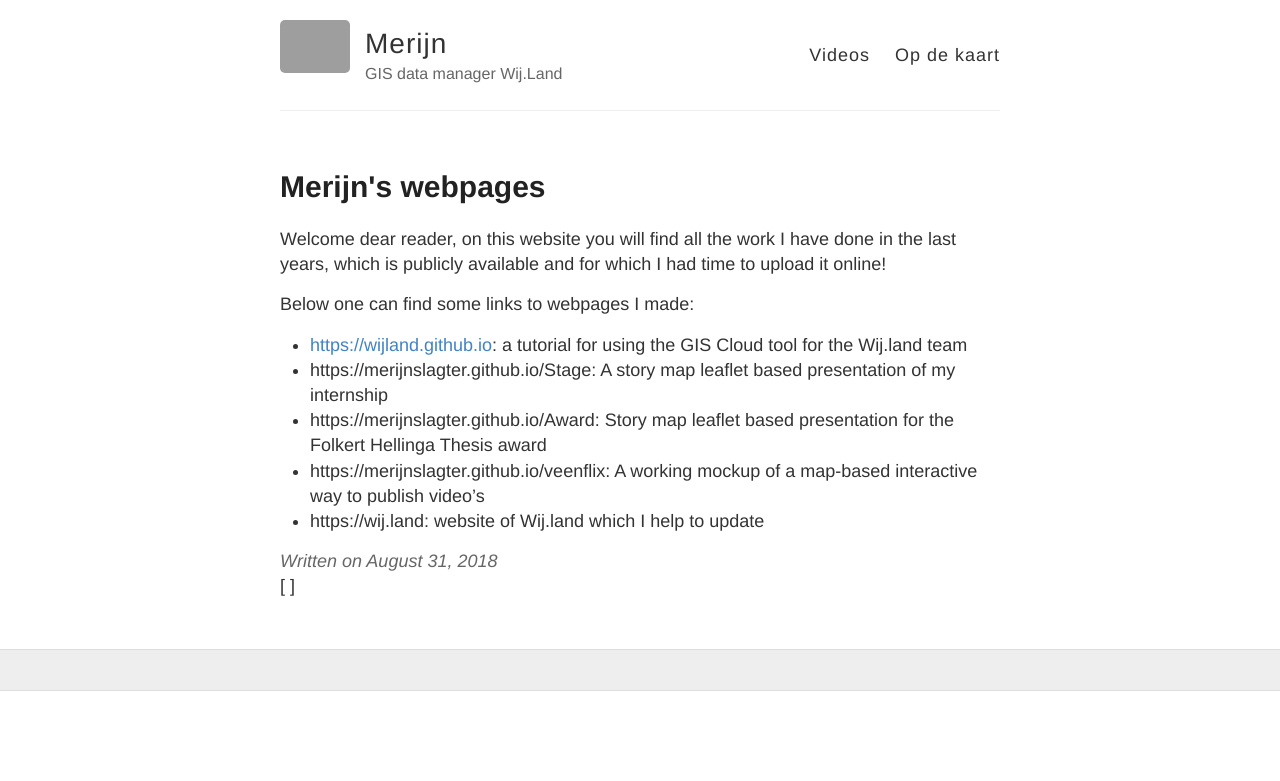
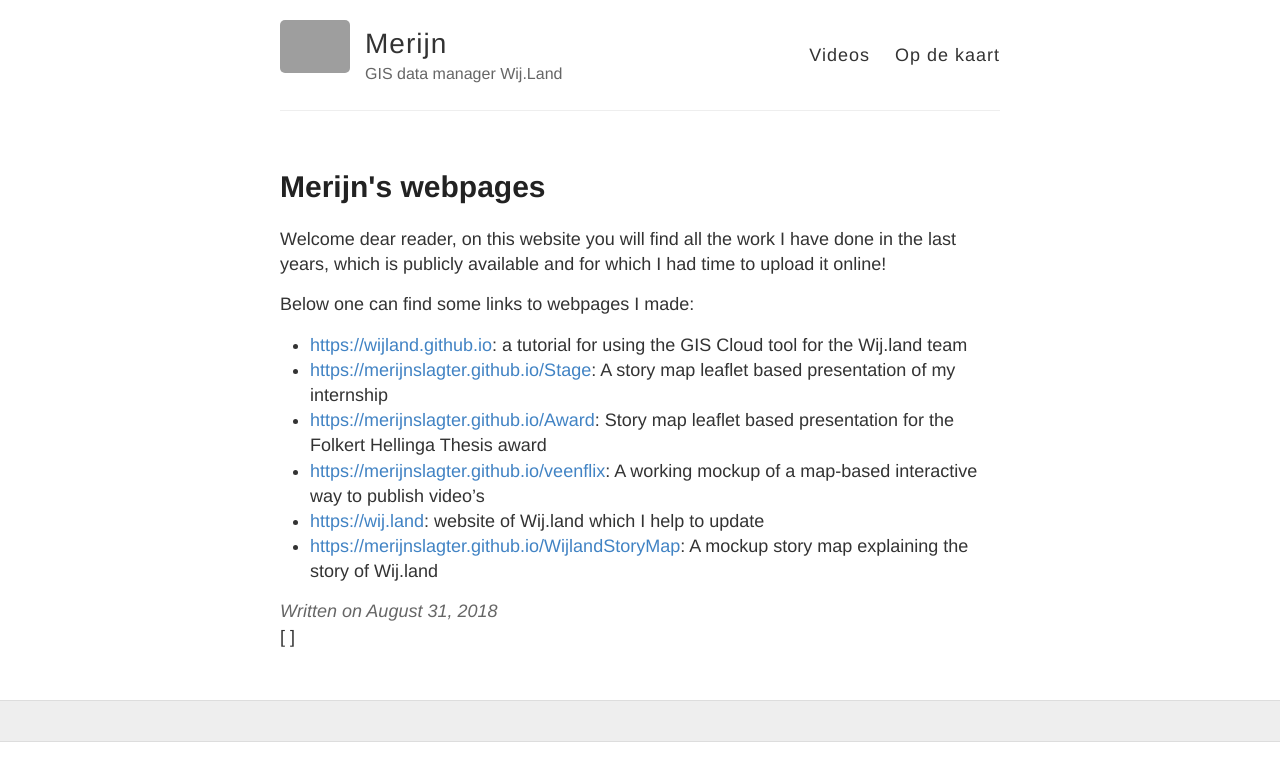
Before and after one commit to merijnslagter/merijnslagter.github.io, a Jekyll site: the page built from _posts/2018-08-31-Merijn.md, in a window 1280 px wide. Shown: the top 781 px of the page. Built offline with Jekyll 4.4.1, drawn with Linux system fonts in a browser that asks for light colours; grey boxes are pictures that could not be loaded.

Commit message:
Update 2018-08-31-Merijn.md

```diff
--- a/_posts/2018-08-31-Merijn.md
+++ b/_posts/2018-08-31-Merijn.md
@@ -9,7 +9,8 @@ Welcome dear reader, on this website you will find all the work I have done in t
 Below one can find some links to webpages I made:
 
 * [https://wijland.github.io](GIS Cloud tutorial): a tutorial for using the GIS Cloud tool for the Wij.land team
-* https://merijnslagter.github.io/Stage: A story map leaflet based presentation of my internship
-* https://merijnslagter.github.io/Award: Story map leaflet based presentation for the Folkert Hellinga Thesis award
-* https://merijnslagter.github.io/veenflix: A working mockup of a map-based interactive way to publish video's
-* https://wij.land: website of Wij.land which I help to update
+* [https://merijnslagter.github.io/Stage](Internship presentation): A story map leaflet based presentation of my internship
+* [https://merijnslagter.github.io/Award](Award presentation): Story map leaflet based presentation for the Folkert Hellinga Thesis award
+* [https://merijnslagter.github.io/veenflix](Veenflix mockup): A working mockup of a map-based interactive way to publish video's
+* [https://wij.land](Wij.land website): website of Wij.land which I help to update
+* [https://merijnslagter.github.io/WijlandStoryMap](Story Map Wij.land): A mockup story map explaining the story of Wij.land
```
